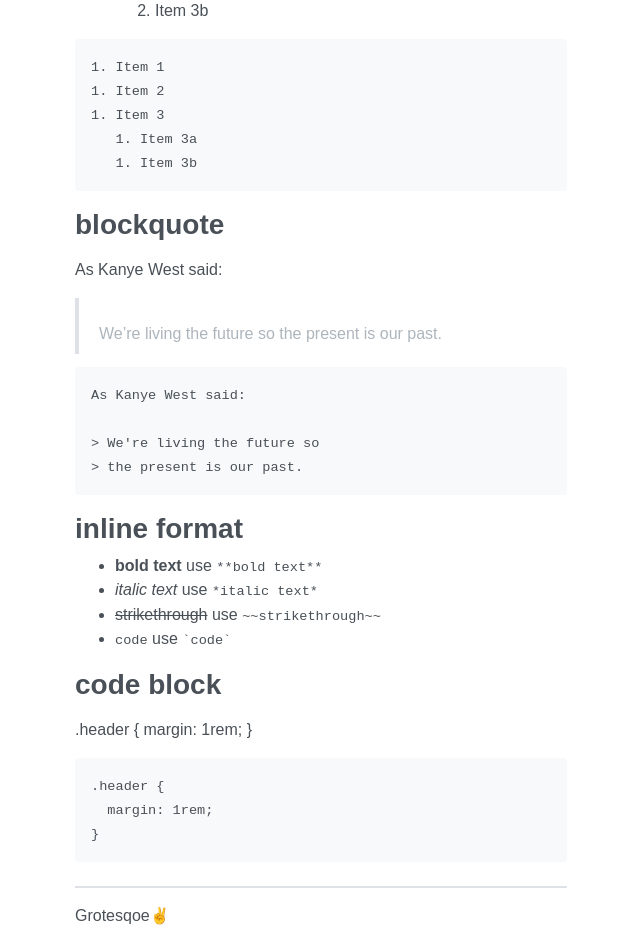
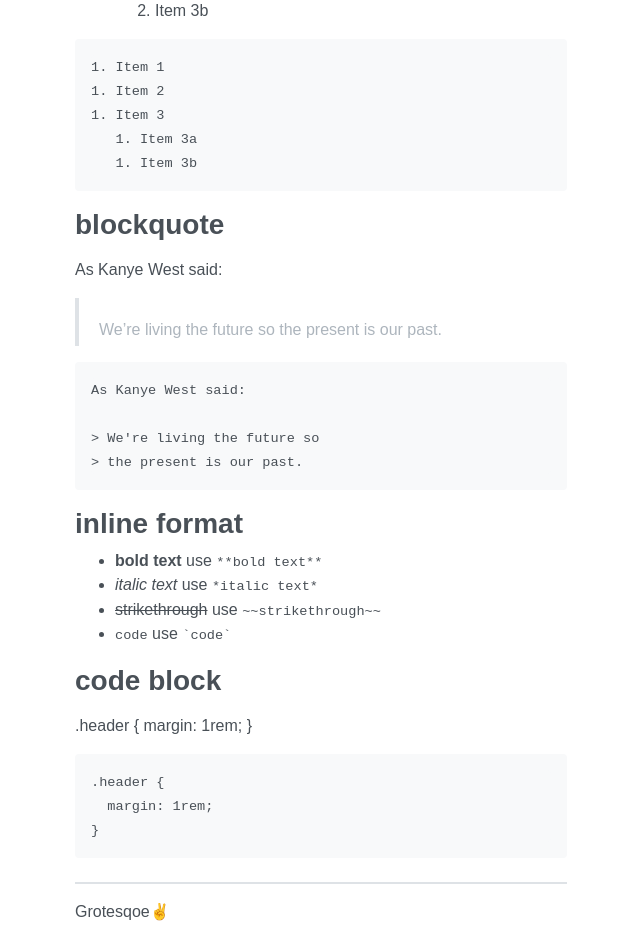
Before and after one commit to grotesqoe/www, a Jekyll site: the page built from _posts/2020-12-29-menulis-dengan-format-markdown.md, in a window 1280 px wide. Shown: the part 1206-2158 px from the top of the page, without its empty margins (319-959 px from the left). Built offline with Jekyll 4.4.1, drawn with Linux system fonts in a browser that asks for light colours.

Commit message:
Update _typography.scss

```diff
--- a/_sass/_typography.scss
+++ b/_sass/_typography.scss
@@ -67,8 +67,8 @@ abbr {
 }
 
 blockquote {
-  padding: .5rem 1rem;
-  margin: .8rem 0;
+  padding: .25rem 1rem;
+  margin: $spacer 0;
   color: $gray-500;
   border-left: .25rem solid $border-color;
 
```
